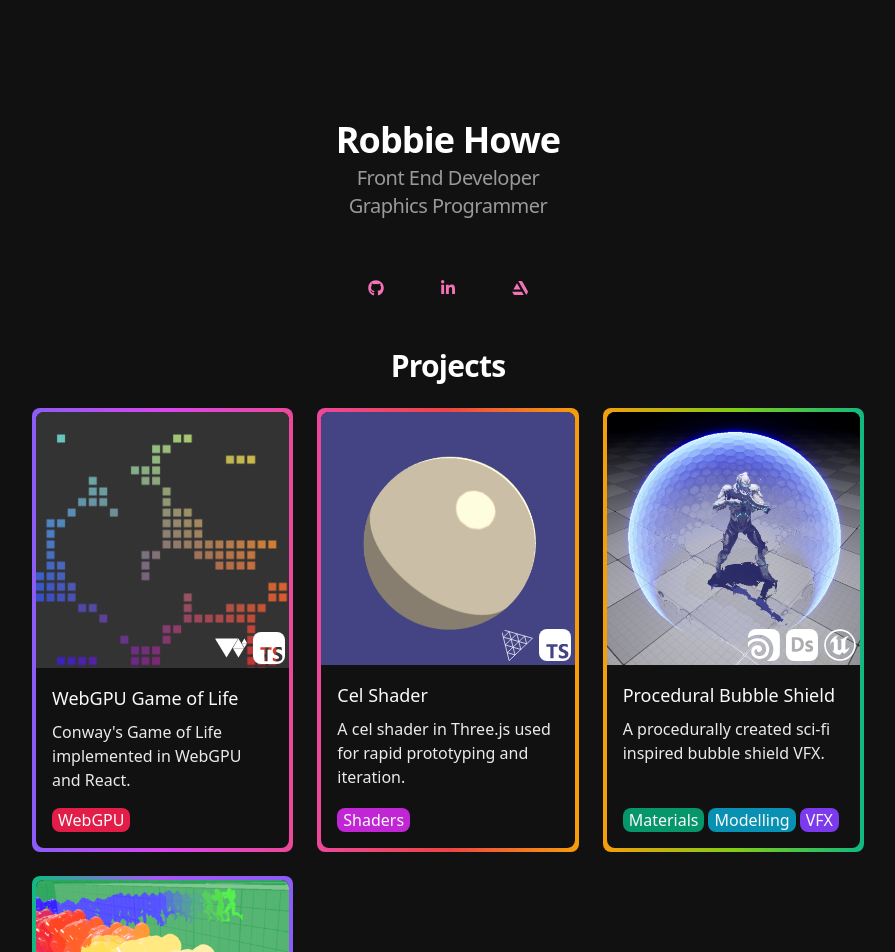
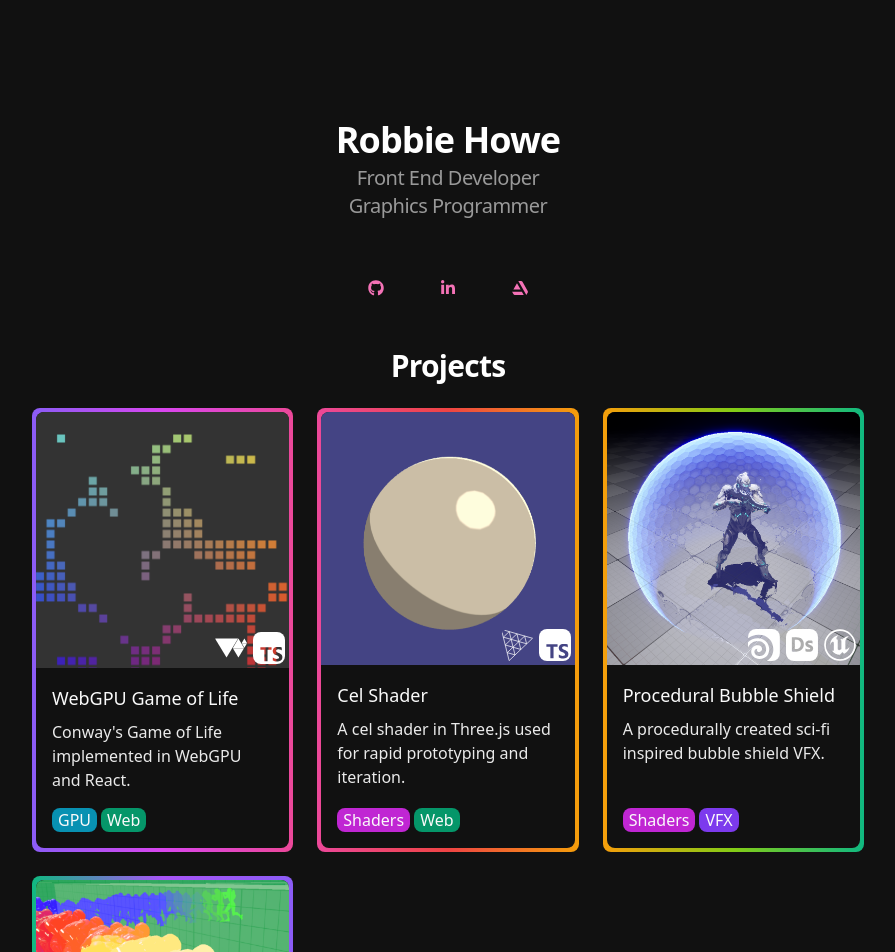
Before and after one commit to rmhowe/portfolio, a Next.js app: page / in a window 1280 px wide. Shown: the top 952 px of the page, without its empty margins (192-1087 px from the left). Built offline with nearby package versions, Linux system fonts and the light colour scheme.

Commit message:
Updates project tags

```diff
--- a/components/ProjectCard.tsx
+++ b/components/ProjectCard.tsx
@@ -10,11 +10,10 @@ const gradients = [
 ];
 
 const tagColors: Record<Tag, string> = {
-  Materials: 'bg-emerald-600',
-  Modelling: 'bg-cyan-600',
+  GPU: 'bg-cyan-600',
   Shaders: 'bg-fuchsia-600',
   VFX: 'bg-violet-600',
-  WebGPU: 'bg-rose-600',
+  Web: 'bg-emerald-600',
 };
 
 export const ProjectCard = ({
--- a/data/project-list.ts
+++ b/data/project-list.ts
@@ -1,4 +1,4 @@
-export type Tag = 'Materials' | 'Modelling' | 'Shaders' | 'VFX' | 'WebGPU';
+export type Tag = 'GPU' | 'Shaders' | 'VFX' | 'Web';
 
 export type Logo =
   | 'houdini'
@@ -23,7 +23,7 @@ export const projectList: Project[] = [
     description: "Conway's Game of Life implemented in WebGPU and React.",
     image: '/static/images/webgpu-game-of-life-thumbnail.png',
     linkTo: 'webgpu-game-of-life',
-    tags: ['WebGPU'],
+    tags: ['GPU', 'Web'],
     logos: ['webgpu', 'typescript'],
   },
   {
@@ -32,7 +32,7 @@ export const projectList: Project[] = [
       'A cel shader in Three.js used for rapid prototyping and iteration.',
     image: '/static/images/cel-shader-thumbnail.png',
     linkTo: 'cel-shader',
-    tags: ['Shaders'],
+    tags: ['Shaders', 'Web'],
     logos: ['threejs', 'typescript'],
   },
   {
@@ -40,7 +40,7 @@ export const projectList: Project[] = [
     description: 'A procedurally created sci-fi inspired bubble shield VFX.',
     image: '/static/images/bubble-shield/bubble-shield-thumbnail.png',
     linkTo: 'bubble-shield',
-    tags: ['Materials', 'Modelling', 'VFX'],
+    tags: ['Shaders', 'VFX'],
     logos: ['houdini', 'substance-designer', 'unreal'],
   },
   {
@@ -49,7 +49,7 @@ export const projectList: Project[] = [
       'A character trail effect inspired by the Sandevistan in Cyberpunk Edgerunners.',
     image: '/static/images/character-trail/character-trail-thumbnail.png',
     linkTo: 'character-trail',
-    tags: ['Materials', 'VFX'],
+    tags: ['Shaders', 'VFX'],
     logos: ['unreal'],
   },
 ];
```
